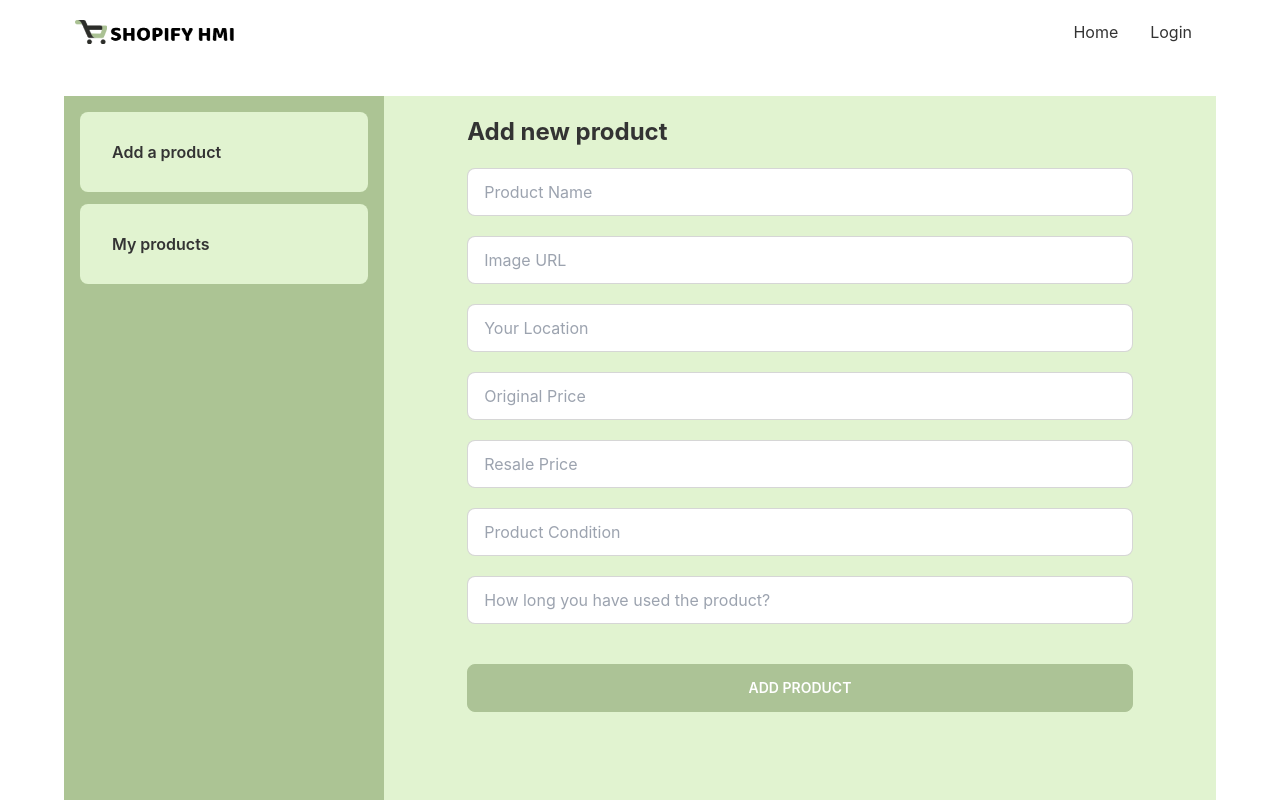
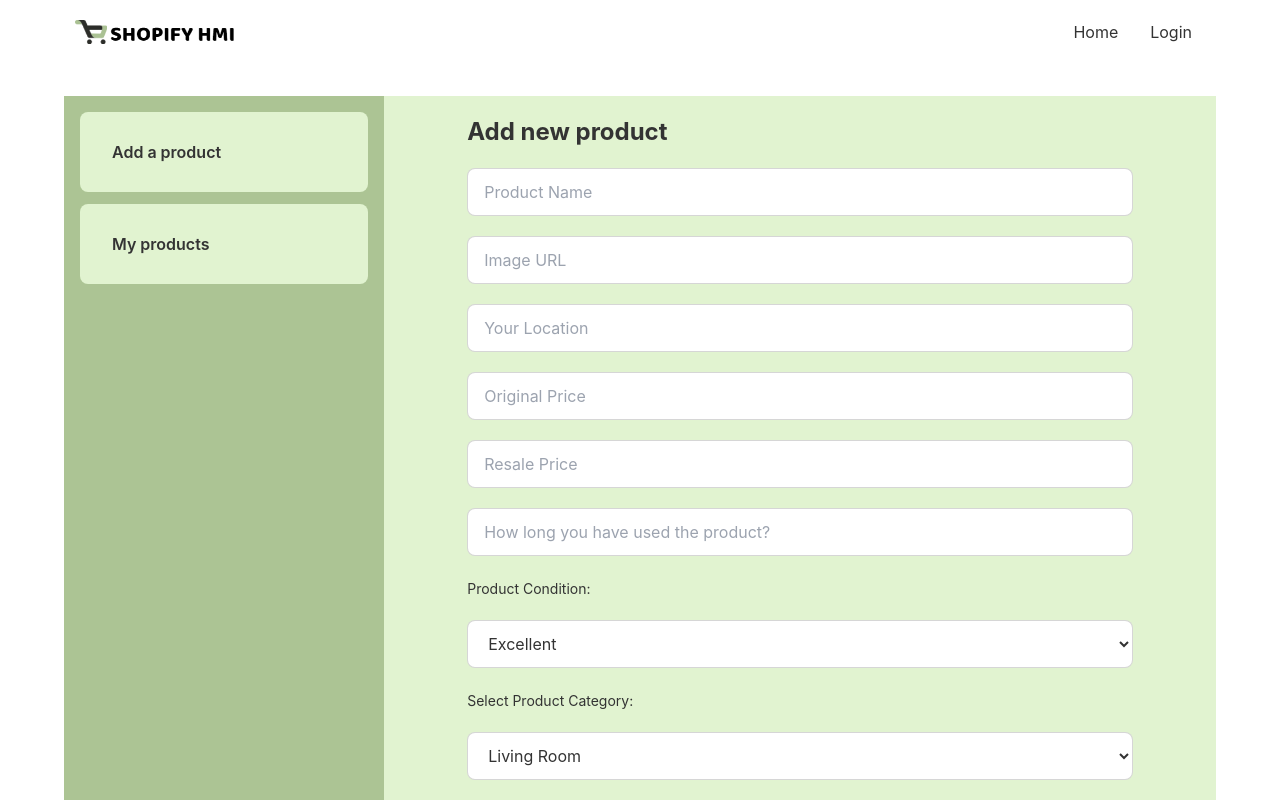
Before and after one commit to HumairaIrin/shopify-hmi-client, a React (Create React App) app: page /dashboard in a window 1280 px wide. Shown: the top 800 px of the page. Built offline with nearby package versions, Linux system fonts and the light colour scheme; no server answers.

Commit message:
add product informations modified

```diff
--- a/src/Pages/SellerDashboard/AddProduct/AddProduct.js
+++ b/src/Pages/SellerDashboard/AddProduct/AddProduct.js
@@ -1,11 +1,12 @@
 import { format } from 'date-fns';
-import { useContext } from 'react';
+import { useContext, useState } from 'react';
 import { AuthContext } from '../../contexts/AuthProvider';
 
 const AddProduct = () => {
     const date = new Date();
     const formatedDate = format(date, 'PP');
     const { user } = useContext(AuthContext);
+    const [categoryId, setCategoryId] = useState(null);
 
     const handleSubmit = event => {
         event.preventDefault();
@@ -18,6 +19,17 @@ const AddProduct = () => {
         const condition = form.condition.value;
         const usedTime = form.usedTime.value;
         const postedOn = formatedDate;
+        const categoryName = form.categoryName.value;
+        if (form.categoryName.value === 'Living Room') {
+            setCategoryId('1');
+        }
+        else if (form.categoryName.value === 'Dining Room') {
+            setCategoryId('2')
+        }
+        else if (form.categoryName.value === 'Reading Room') {
+            setCategoryId('3')
+        }
+
 
         const newProduct = {
             productName,
@@ -28,7 +40,9 @@ const AddProduct = () => {
             condition,
             usedTime,
             postedOn,
-            sellersName: user?.displayName
+            sellersName: user?.displayName,
+            categoryName,
+            categoryId
         }
         console.log(newProduct)
     }
@@ -44,8 +58,26 @@ const AddProduct = () => {
                     <input name='location' type="text" placeholder="Your Location" className="input input-bordered w-full" />
                     <input name='originalPrice' type="text" placeholder="Original Price" className="input input-bordered w-full" />
                     <input name='resalePrice' type="text" placeholder="Resale Price" className="input input-bordered w-full" />
-                    <input name='condition' type="text" placeholder="Product Condition" className="input input-bordered w-full" required />
+                    {/* <input name='condition' type="text" placeholder="Product Condition" className="input input-bordered w-full" required /> */}
                     <input name='usedTime' type="text" placeholder="How long you have used the product?" className="input input-bordered w-full" required />
+                    <label >
+                        <span className="label-text">Product Condition:</span>
+                    </label>
+                    <select name='condition' className='input input-bordered w-full'>
+                        <option disabled >Product Condition</option>
+                        <option>Excellent</option>
+                        <option>Good</option>
+                        <option>Fair</option>
+                    </select>
+                    <label >
+                        <span className="label-text">Select Product Category:</span>
+                    </label>
+                    <select name='categoryName' className='input input-bordered w-full'>
+                        <option disabled >Select Product Category</option>
+                        <option>Living Room</option>
+                        <option>Dining Room</option>
+                        <option>Reading Room</option>
+                    </select>
                     <input className='btn btn-primary text-white w-full mt-5'
                         type="submit" value="Add product" />
                 </form>
--- a/src/Pages/SignUp/SignUp.js
+++ b/src/Pages/SignUp/SignUp.js
@@ -1,6 +1,6 @@
 import React, { useContext, useState } from 'react';
 import { useForm } from 'react-hook-form';
-import { Link } from 'react-router-dom';
+import { Link, useNavigate } from 'react-router-dom';
 import useTitle from '../../hooks/useTitle';
 import furniture from '../../images/Furniture-store-2.gif';
 import { AuthContext } from '../contexts/AuthProvider';
@@ -12,7 +12,7 @@ const SignUp = () => {
     const [signUpError, setSignUpError] = useState('');
     // const [createdUserEmail, setCreatedUserEmail] = useState('');
     // const [token] = useToken(createdUserEmail)
-    // const navigate = useNavigate();
+    const navigate = useNavigate();
 
     const handleSignup = data => {
         setSignUpError('');
@@ -36,7 +36,23 @@ const SignUp = () => {
             })
     }
     const saveUser = (name, email, accountType) => {
-        console.log(name, email, accountType);
+        const user = {
+            name,
+            email,
+            accountType
+        }
+        fetch('http://localhost:5000/user', {
+            method: 'POST',
+            headers: {
+                'content-type': 'application/json'
+            },
+            body: JSON.stringify(user)
+        })
+            .then(res => res.json())
+            .then(data => {
+                console.log(data)
+                navigate('/');
+            })
     }
 
     return (
@@ -77,8 +93,8 @@ const SignUp = () => {
                             </label>
                             <select {...register('accountType')} className="select select-bordered">
                                 <option disabled >Select account option Buyer or Seller</option>
-                                <option>Buyer</option>
-                                <option>Seller</option>
+                                <option>buyer</option>
+                                <option>seller</option>
                             </select>
                         </div>
                         <input type="submit" value='Sign Up' className='btn btn-primary text-white font-semibold w-full max-w-xs mt-10' />
--- a/src/layouts/DashboardLayout.js
+++ b/src/layouts/DashboardLayout.js
@@ -10,7 +10,7 @@ const DashboardLayout = () => {
             <Navbar></Navbar>
             <div className="drawer bg-[#e1f3d0] mt-8 drawer-mobile w-[90%] mx-auto">
                 <input id="dashboard-drawer" type="checkbox" className="drawer-toggle" />
-                <div className="drawer-content ">
+                <div className="drawer-content overflow-y-auto pb-6">
                     <Outlet></Outlet>
                 </div>
                 <div className="drawer-side">
```
Also changed, not shown: src/Pages/Home/Categories/Categories.js (+0 -21 lines).
